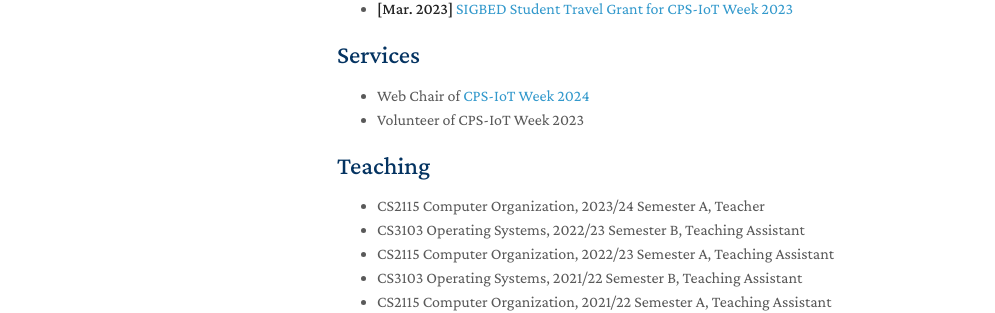
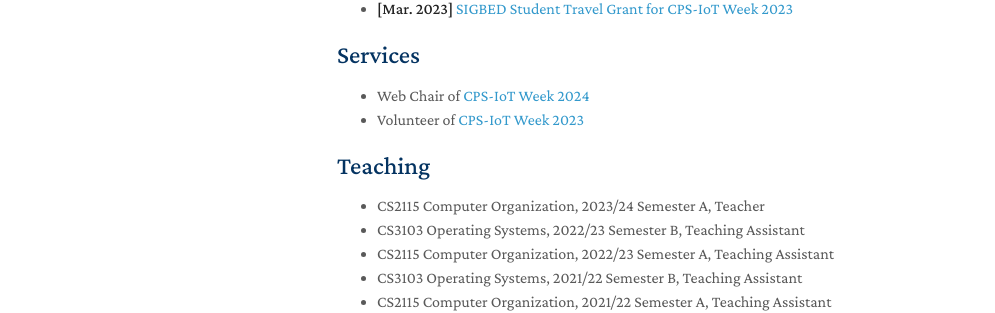
Before and after one commit to ruoxianglee/ruoxianglee.github.io, a Jekyll site: the page built from index.md, in a window 1280 px wide and 900 px high, scrolled down 876 px. Shown: the part 448-761 px from the top of the window, without its empty margins (133-1128 px from the left). Built offline with Jekyll 4.4.1, drawn with Linux system fonts in a browser that asks for light colours; nearby versions of some CDN libraries; a style sheet for code colours, icons or effects is not loaded; our own code applies the rules of GitHub Pages for plain Markdown files; part of the change alters nothing that is shown.

```diff
--- a/_includes/services.md
+++ b/_includes/services.md
@@ -1,3 +1,3 @@
 ## Services
 - Web Chair of <a href="https://cps-iot-week2024.ie.cuhk.edu.hk/" target="_blank">CPS-IoT Week 2024</a>
-- Volunteer of CPS-IoT Week 2023
+- Volunteer of <a href="https://cps-iot-week2024.ie.cuhk.edu.hk/2023/index.php" target="_blank">CPS-IoT Week 2023</a>
```
